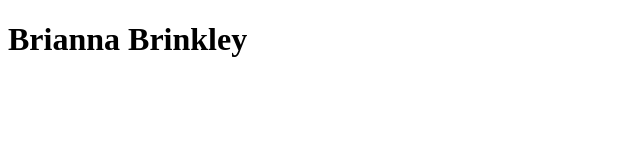
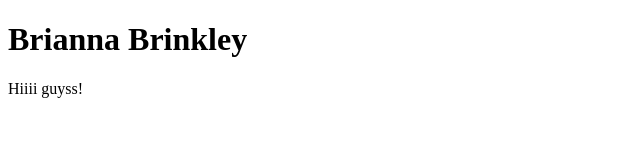
Before and after one commit to bmbrinkley-creator/Ifsc-1103-02, a plain HTML site: page index.html in a window 1280 px wide. Shown: the whole page, without its empty margins (0-640 px from the left). Drawn offline with Linux system fonts and the light colour scheme.

Commit message:
Added content

```diff
--- a/index.html
+++ b/index.html
@@ -19,7 +19,7 @@
 <body>
 
   <h1>Brianna Brinkley</h1>
-
+<p> Hiiii guyss!</p>
 </body>
 
 </html>
```
